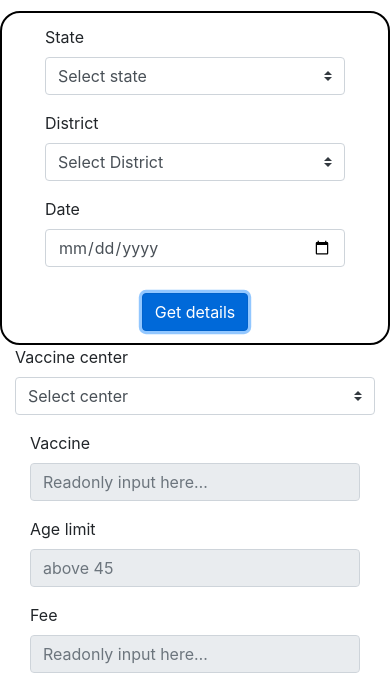
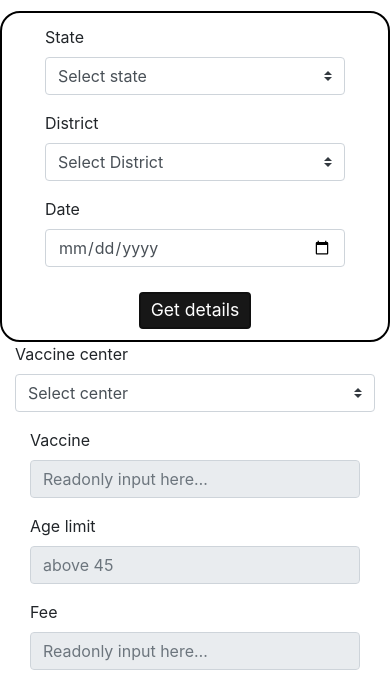
Before and after one commit to Vikas24112411/cowin-website, a plain HTML site: page index.html in a window 390 px wide. Both pictures are taken after a click on the button "Get details". Shown: the part 70-766 px from the top of the page. Drawn offline with nearby package versions, Linux system fonts and the light colour scheme; no server answers.

Commit message:
added button & made responsive

```diff
--- a/index.html
+++ b/index.html
@@ -6,7 +6,7 @@
     <meta http-equiv="X-UA-Compatible" content="IE=edge">
     <meta name="viewport" content="width=device-width, initial-scale=1.0">
     <title>Home</title>
-
+    <link rel="stylesheet" href="/style.css">
     <link rel="stylesheet" href="https://cdn.jsdelivr.net/npm/bootstrap@4.5.3/dist/css/bootstrap.min.css"
         integrity="sha384-TX8t27EcRE3e/ihU7zmQxVncDAy5uIKz4rEkgIXeMed4M0jlfIDPvg6uqKI2xXr2" crossorigin="anonymous">
     <!-- <link rel="stylesheet" href="https://maxcdn.bootstrapcdn.com/bootstrap/4.0.0/css/bootstrap.min.css" integrity="sha384-Gn5384xqQ1aoWXA+058RXPxPg6fy4IWvTNh0E263XmFcJlSAwiGgFAW/dAiS6JXm" crossorigin="anonymous"> -->
@@ -27,7 +27,7 @@
     <div style="margin:0 auto ; padding:12px 28px; border: 2px solid black; border-radius: 20px;" class="row container">
         <div style="display:inline;" class="form-group container col-md-4">
             <label class="control-label">State</label>
-            <select id="state_html" class="custom-select" placeholder="">
+            <select onchange="toggle()" id="state_html" class="custom-select" placeholder="">
                 <option>Select state</option>
             </select>
         </div>
@@ -40,16 +40,11 @@
         <div style="display:inline;" class="form-group container col-md-4">
             <!-- Date input -->
             <label class="control-label" for="date">Date</label>
-            <input
-               type="date"
-               id="date_html"
-               class="form-control"
-               data-toggle="tooltip"
-               data-placement="top"
+            <input type="date" id="date_html" class="form-control" data-toggle="tooltip" data-placement="top"
                 value="Select Date" />
         </div>
         <div style="margin-top: 10px;text-align: center;" class="container">
-            <button id="mainbtn" class="btn btn-primary">Get details</button>
+            <button onclick="toggleText()" id="mainbtn" class="btnb">Get details</button>
         </div>
     </div>
 
@@ -58,7 +53,7 @@
     <!-- ================================================================ ==============================================-->
 
 
-    <div class="container">
+    <div id="Myid" style="display: none;" class="container">
         <!-- <form class="form-inline"> -->
         <div class="form-group">
             <label class="control-label">Vaccine center</label>
@@ -160,7 +155,6 @@
         </div>
         <!-- </form> -->
     </div>
-    <button id="backbtn" class="btn btn-primary">back</button>
     <script>
         $('.datepicker').datepicker(
             {
@@ -172,13 +166,6 @@
             });
     </script>
     <script src="/main.js"></script>
-    <!-- <script src="https://code.jquery.com/jquery-3.5.1.slim.min.js"
-        integrity="sha384-DfXdz2htPH0lsSSs5nCTpuj/zy4C+OGpamoFVy38MVBnE+IbbVYUew+OrCXaRkfj"
-        crossorigin="anonymous"></script>
-    <script src="https://cdn.jsdelivr.net/npm/bootstrap@4.5.3/dist/js/bootstrap.bundle.min.js"
-        integrity="sha384-ho+j7jyWK8fNQe+A12Hb8AhRq26LrZ/JpcUGGOn+Y7RsweNrtN/tE3MoK7ZeZDyx"
-        crossorigin="anonymous"></script> -->
-
 </body>
 
 </html>
--- a/main.js
+++ b/main.js
@@ -10,22 +10,14 @@ xhr.onreadystatechange = () => {
       var opt = document.createElement("option");
       opt.value = `${responseObject.states[i].state_id}`
       opt.text = `${responseObject.states[i].state_name}`
-      //opt.text = "Option: "+responseObject.states[i];
-      // console.log(opt.value)
-      // console.log(opt.text)
       state_sel.add(opt, null);
     }
 
-
-
     document.querySelector("#state_html").addEventListener("change", () => {
-      // console.log(e)
       var tem = document.querySelector("select")
       console.log(document.querySelector("select").value)
       var t = document.querySelector("select").value
       console.log(tem.options[tem.selectedIndex].text)
-
-
 
       const dist_xhr = new XMLHttpRequest()
       const dist_url = 'https://cdn-api.co-vin.in/api/v2/admin/location/districts/' + t
@@ -46,8 +38,6 @@ xhr.onreadystatechange = () => {
             dist_sel.add(dist_opt, null);
           }
 
-
-
           // document.querySelector("#dist_html").addEventListener("change", getDistricts);
         }
       }
@@ -61,3 +51,16 @@ xhr.send()
 document.querySelector("#date_html").addEventListener("change", (e) => {
   console.log(e.target.value)
 });
+
+function toggle(){
+  var xx = document.getElementById("Myid");
+  xx.style.display = "none";
+}
+function toggleText() {
+  var x = document.getElementById("Myid");
+  if (x.style.display === "none") {
+      x.style.display = "block";
+  } else {
+      x.style.display = "none";
+  }
+}
--- a/style.css
+++ b/style.css
@@ -0,0 +1,18 @@
+.btnb{
+    width: 110px;
+    height: 35px;
+    font-size: 1.1em;
+    cursor: pointer;
+    background: #171717;
+    color: white;
+    border: none;
+    transition: all .4s;
+}
+.btnb:hover{
+    border-radius: 5px;
+    transform: translateY(-10px);
+    box-shadow: 0 7px 0 -2px #f85959,
+    0 15px 0 -4px #39a2db,
+    0 16px 10px -3px #39a2db;
+
+}
```
Lines whose indentation alone changed are shown as unchanged.
